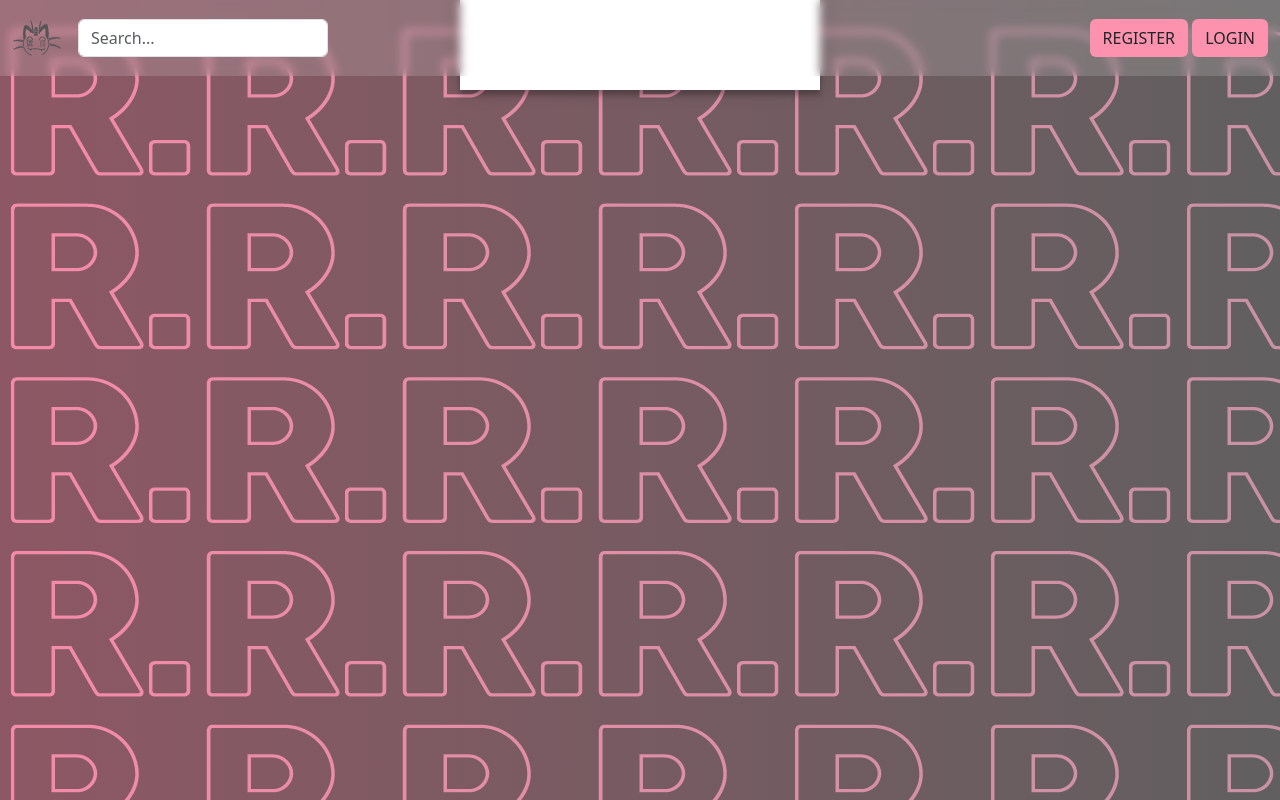
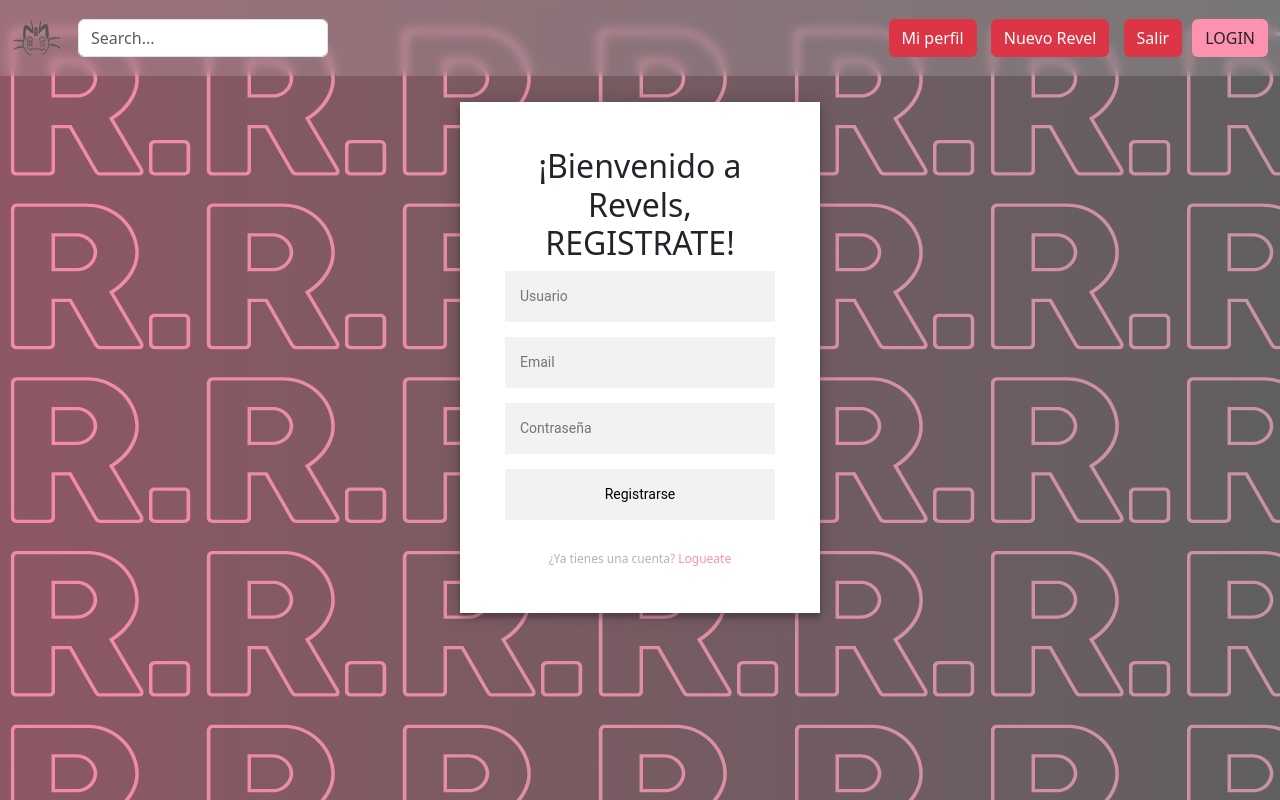
Before and after one commit to ivatormar/htdocs, a PHP site: page / in a window 1280 px wide. Run offline with PHP 8.4, Linux system fonts and the light colour scheme.

Commit message:
hemos añadido los botones para luego la redireccio

```diff
--- a/REPO SERVER/REVELS/CSS/style.css
+++ b/REPO SERVER/REVELS/CSS/style.css
@@ -76,7 +76,8 @@
   );
 }
 
-/* REGISTER FORM */
+
+/** FORM */
 
 .login-page {
   width: 360px;
@@ -108,7 +109,7 @@
   font-family: "Roboto", sans-serif;
   text-transform: uppercase;
   outline: 0;
-  background: #4CAF50;
+  background: #fc92ad;
   width: 100%;
   border: 0;
   padding: 15px;
@@ -119,7 +120,7 @@
   cursor: pointer;
 }
 .form button:hover,.form button:active,.form button:focus {
-  background: #43A047;
+  background: #fc92ad;
 }
 .form .message {
   margin: 15px 0 0;
@@ -127,7 +128,7 @@
   font-size: 12px;
 }
 .form .message a {
-  color: #4CAF50;
+  color: #fc92ad;
   text-decoration: none;
 }
 .form .register-form {
@@ -155,14 +156,10 @@
   font-weight: 300;
   color: #1a1a1a;
 }
-.container .info span {
-  color: #4d4d4d;
-  font-size: 12px;
+.registerBtn{
+  background-color: #fc92ad;
 }
-.container .info span a {
-  color: #000000;
-  text-decoration: none;
+.login button{
+  margin-right: 10px;
+
 }
-.container .info span .fa {
-  color: #EF3B3A;
-}
--- a/REPO SERVER/REVELS/index.php
+++ b/REPO SERVER/REVELS/index.php
@@ -1,3 +1,9 @@
+<?php
+$login=true;
+?>
+
+
+
 <!DOCTYPE html>
 <html lang="es">
 
@@ -12,7 +18,7 @@
 
 
 <body cz-shortcut-listen="true">
-    <!-- Navbar -->
+    <!-- NAVBAR -->
     <nav class="navbar navbar-expand-lg navbar-light fixed-top mask-custom shadow-0">
         <div class="container-fluid">
             <a class="navbar-brand" href="#">
@@ -28,28 +34,32 @@
                     </div>
                 </form>
             </div>
+            <?php
+            if($login===true){
+            echo '
+            <div class="login">
+                <button type="button" class="btn btn-danger" data-mdb-ripple-color="#ffffff"> Mi perfil </button>
+                <button type="button" class="btn btn-danger" data-mdb-ripple-color="#ffffff"> Nuevo Revel </button>
+                <button type="button" class="btn btn-danger" data-mdb-ripple-color="#ffffff"> Salir </button>
+            </div>'
+            ;}
+            ?>
             <div class="button-container">
-                <button type="button" id="btnRegister" class="btn btn-rounded" data-mdb-ripple-color="#ffffff" style="background-color:#fc92ad">REGISTER</button>
                 <button type="button" id="btnLogin" class="btn btn-rounded" data-mdb-ripple-color="#ffffff" style="background-color:#fc92ad">LOGIN</button>
             </div>
         </div>
     </nav>
 
     <!-- REGISTER FORM -->
-    <div class="register-page">
+    <div class="login-page">
         <div class="form">
-            <form class="register-form">
-                <input type="text" placeholder="name" />
-                <input type="password" placeholder="password" />
-                <input type="text" placeholder="email address" />
-                <button>create</button>
-                <p class="message">Already registered? <a href="#">Sign In</a></p>
-            </form>
-            <form class="register-form">
-                <input type="text" placeholder="username" />
-                <input type="password" placeholder="password" />
-                <button>Register</button>
-                <p class="message">¿Tienes una cuenta? <a href="#">Logueate</a></p>
+            <h2>¡Bienvenido a Revels, REGISTRATE!</h2>
+            <form class="login-form">
+                <input type="text" placeholder="Usuario" />
+                <input type="text" placeholder="Email" />
+                <input type="password" placeholder="Contraseña" />
+                <input type="submit" value="Registrarse" class="registerBtn">
+                <p class="message">¿Ya tienes una cuenta? <a href="#">Logueate </a></p>
             </form>
         </div>
     </div>
```
Also changed, not shown: REPO SERVER/usuariosIvanTorres/CSS/style.css (renamed from CSS/style.css), REPO SERVER/usuariosIvanTorres/INC/User.inc.php (renamed from INC/User.inc.php), REPO SERVER/usuariosIvanTorres/INC/users.inc.php (renamed from INC/users.inc.php), REPO SERVER/usuariosIvanTorres/index.php (renamed from index.php), 1 other file.
